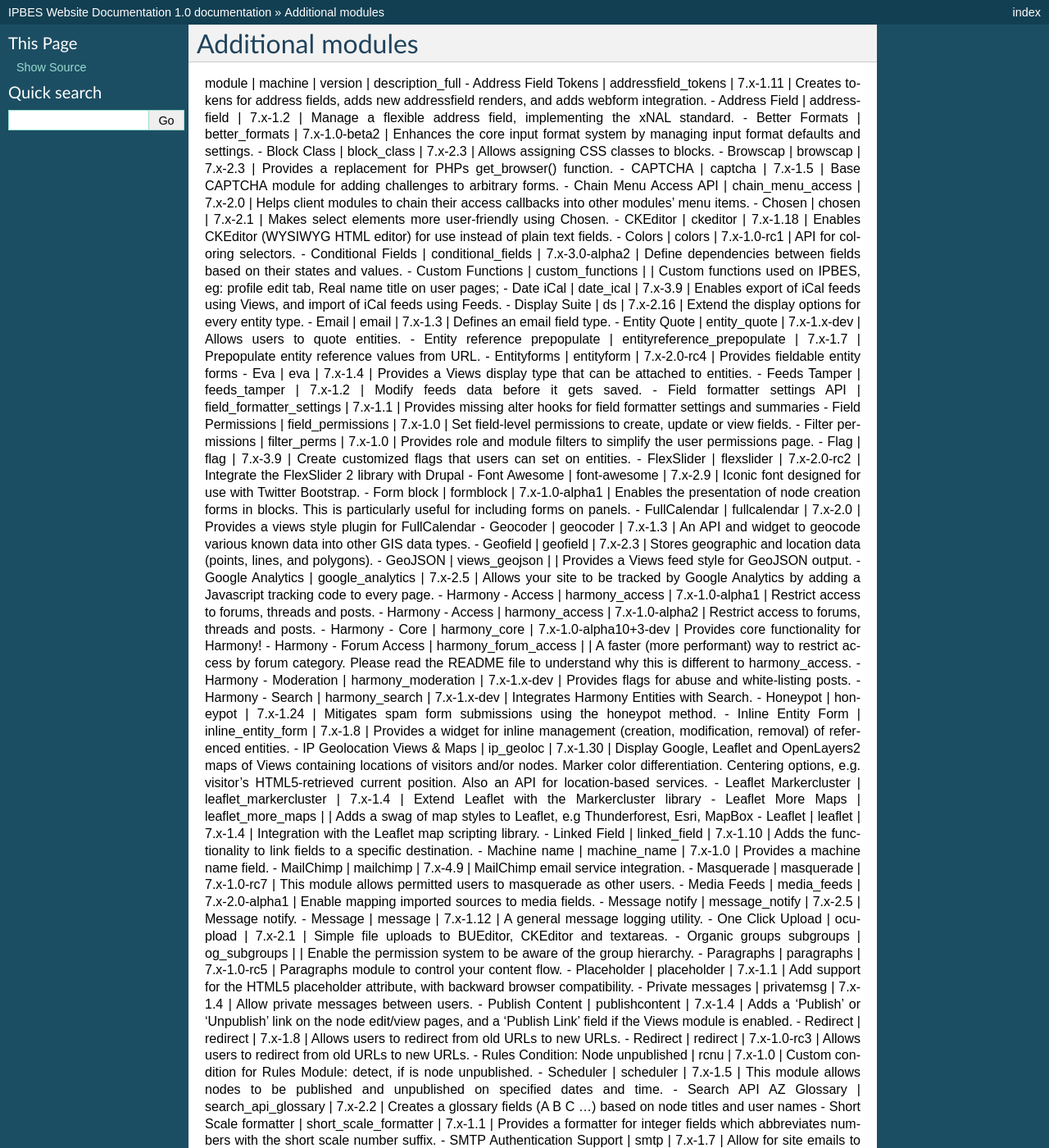
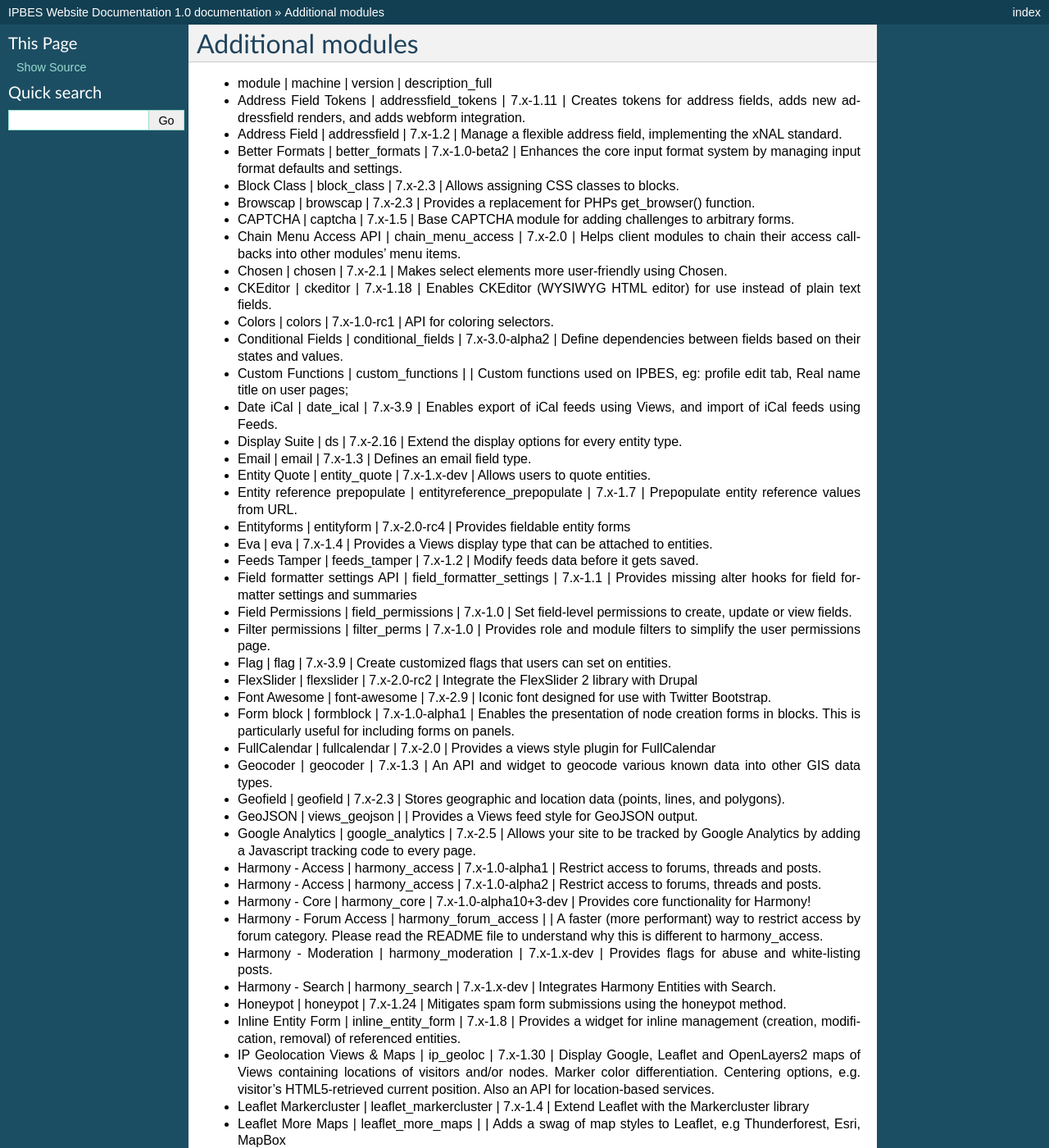
Before and after one commit to ipbes/ipbeswebdocs, a Sphinx documentation site: the page built from docs/components/modules/extensions.rst, in a window 1280 px wide and 1400 px high. Shown: the whole window at 82% size. Built offline with Sphinx 7.4.7, drawn with Linux system fonts in a browser that asks for light colours; pages that are not in the unit, such as notebooks, are missing from menus; some of the changed text lies outside the part shown.

```diff
--- a/docs/components/modules/extensions.rst
+++ b/docs/components/modules/extensions.rst
@@ -1,6 +1,7 @@
 Additional modules
 ~~~~~~~~~~~~~~~~~~
-module | machine | version | description_full
+- module | machine | version | description_full
+
 - Address Field Tokens | addressfield_tokens | 7.x-1.11 | Creates tokens for address fields, adds new addressfield renders, and adds webform integration.
 - Address Field | addressfield | 7.x-1.2 | Manage a flexible address field, implementing the xNAL standard.
 - Better Formats | better_formats | 7.x-1.0-beta2 | Enhances the core input format system by managing input format defaults and settings.
```
